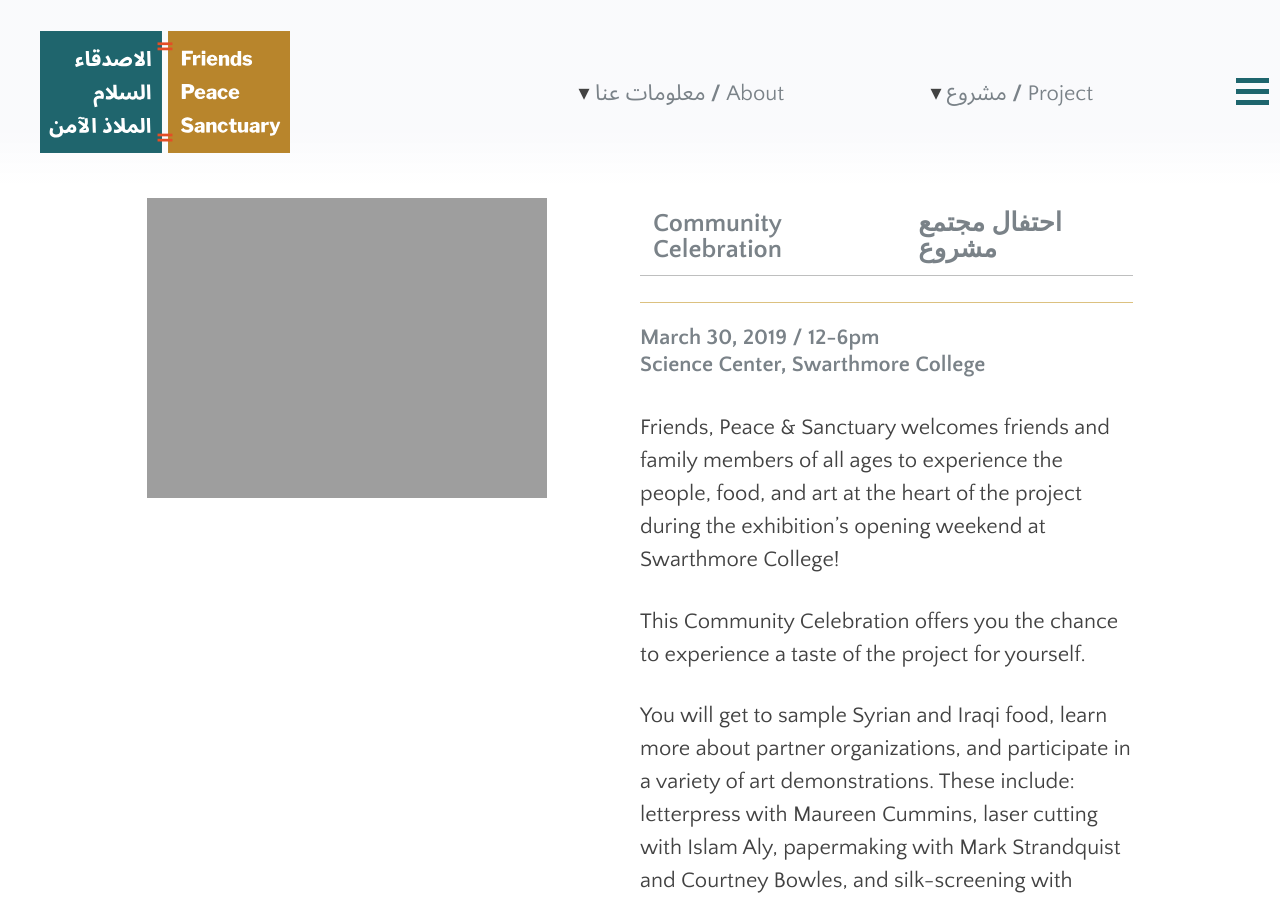
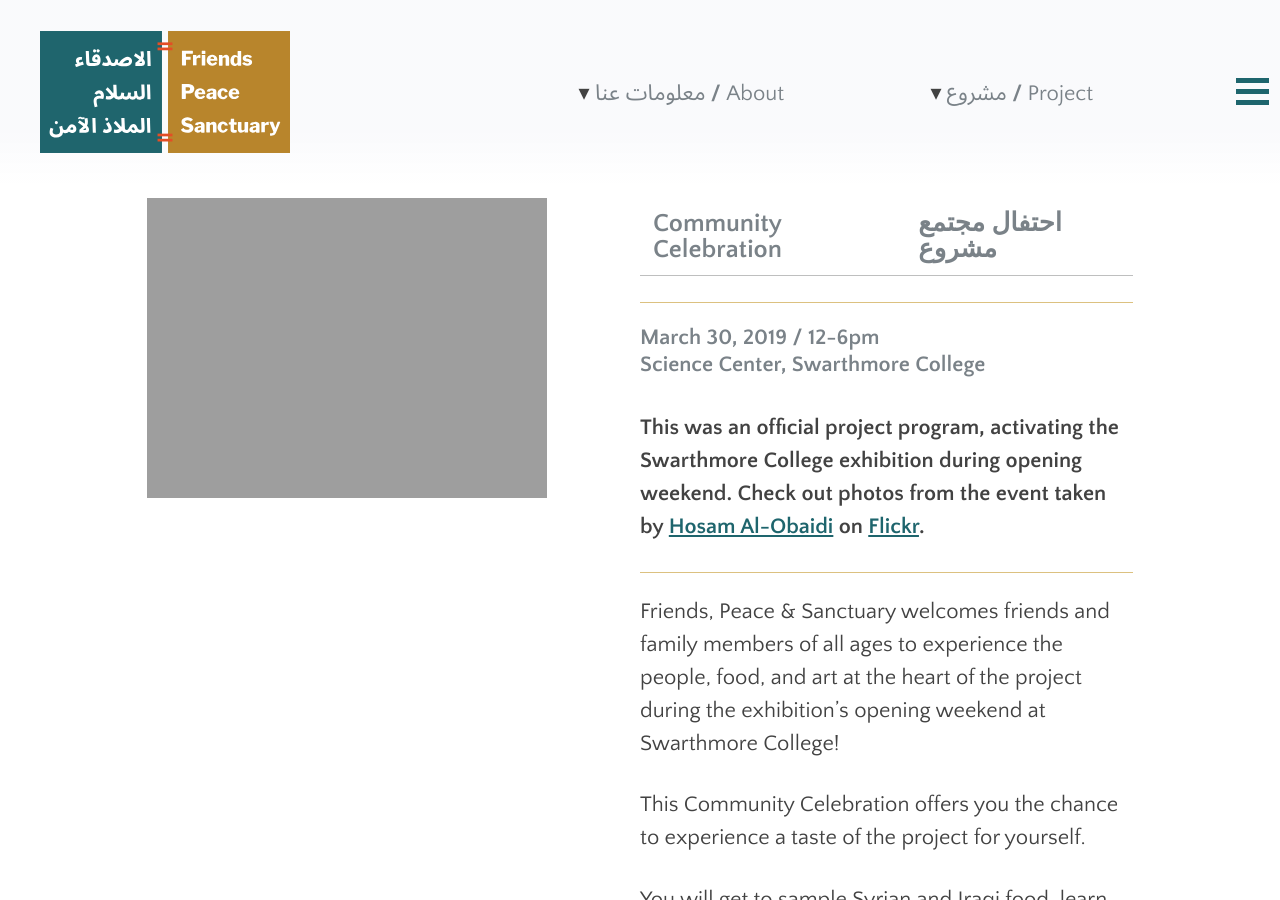
Before and after one commit to swat-ds/fps.swarthmore.edu, a Jekyll site: the page built from _posts/2019-02-22-celebration.md, in a window 1280 px wide and 900 px high. Built offline with Jekyll 4.4.1, drawn with Linux system fonts in a browser that asks for light colours.

Commit message:
Update 2019-02-22-celebration.md

```diff
--- a/_posts/2019-02-22-celebration.md
+++ b/_posts/2019-02-22-celebration.md
@@ -33,6 +33,10 @@ tags:
   - 'artist:Roula Al Jabi'
   - 'artist:Samah AlKasab'
 ---
+**This was an official project program, activating the Swarthmore College exhibition during opening weekend. Check out photos from the event taken by [Hosam Al-Obaidi](https://www.facebook.com/Say-Cheese-106758220748744/) on [Flickr](https://www.flickr.com/gp/154354320@N05/dEzsbv).**
+
+<hr/>
+
 
 Friends, Peace & Sanctuary welcomes friends and family members of all ages to experience the people, food, and art at the heart of the project during the exhibition’s opening weekend at Swarthmore College!
 
```
